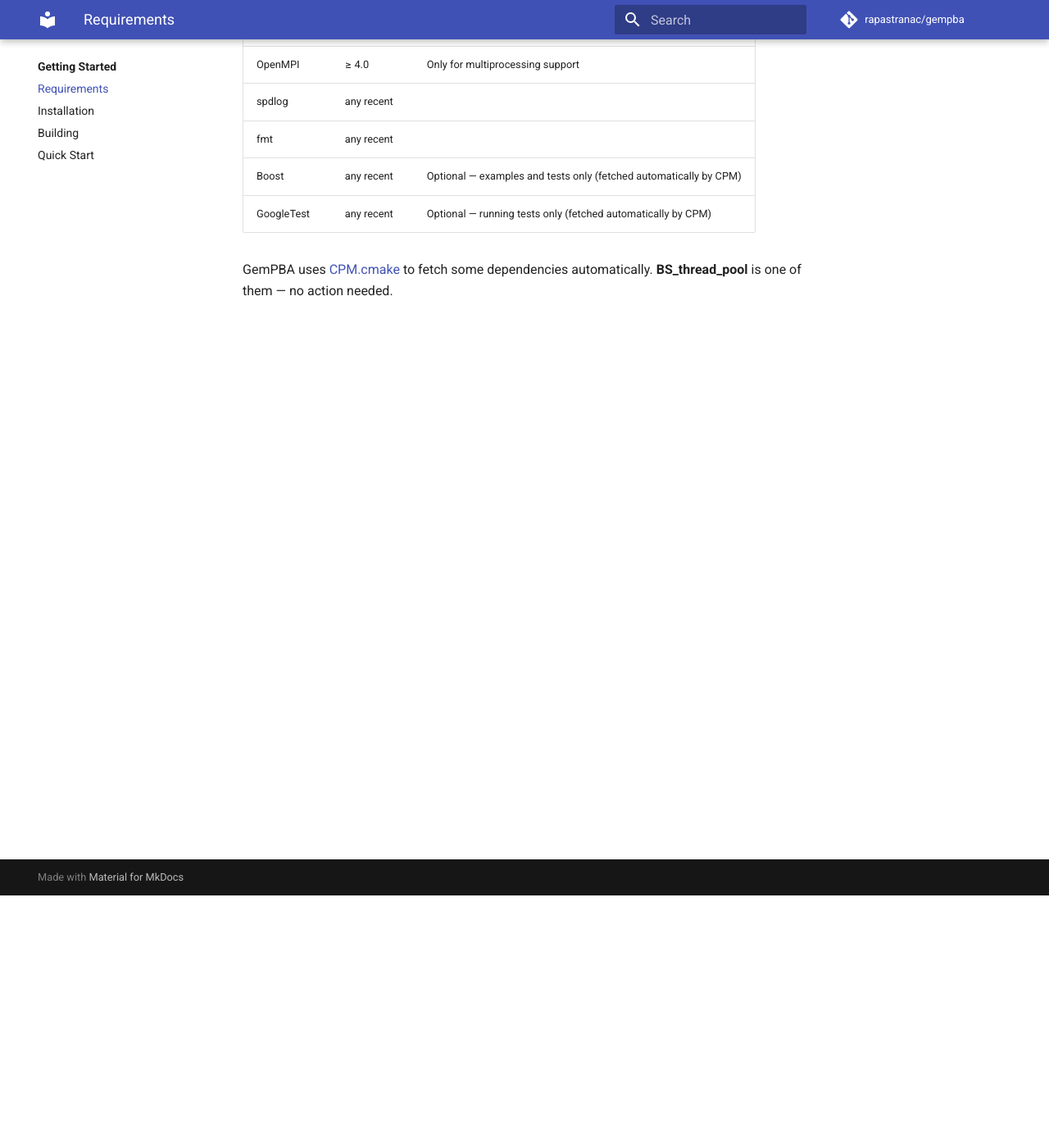
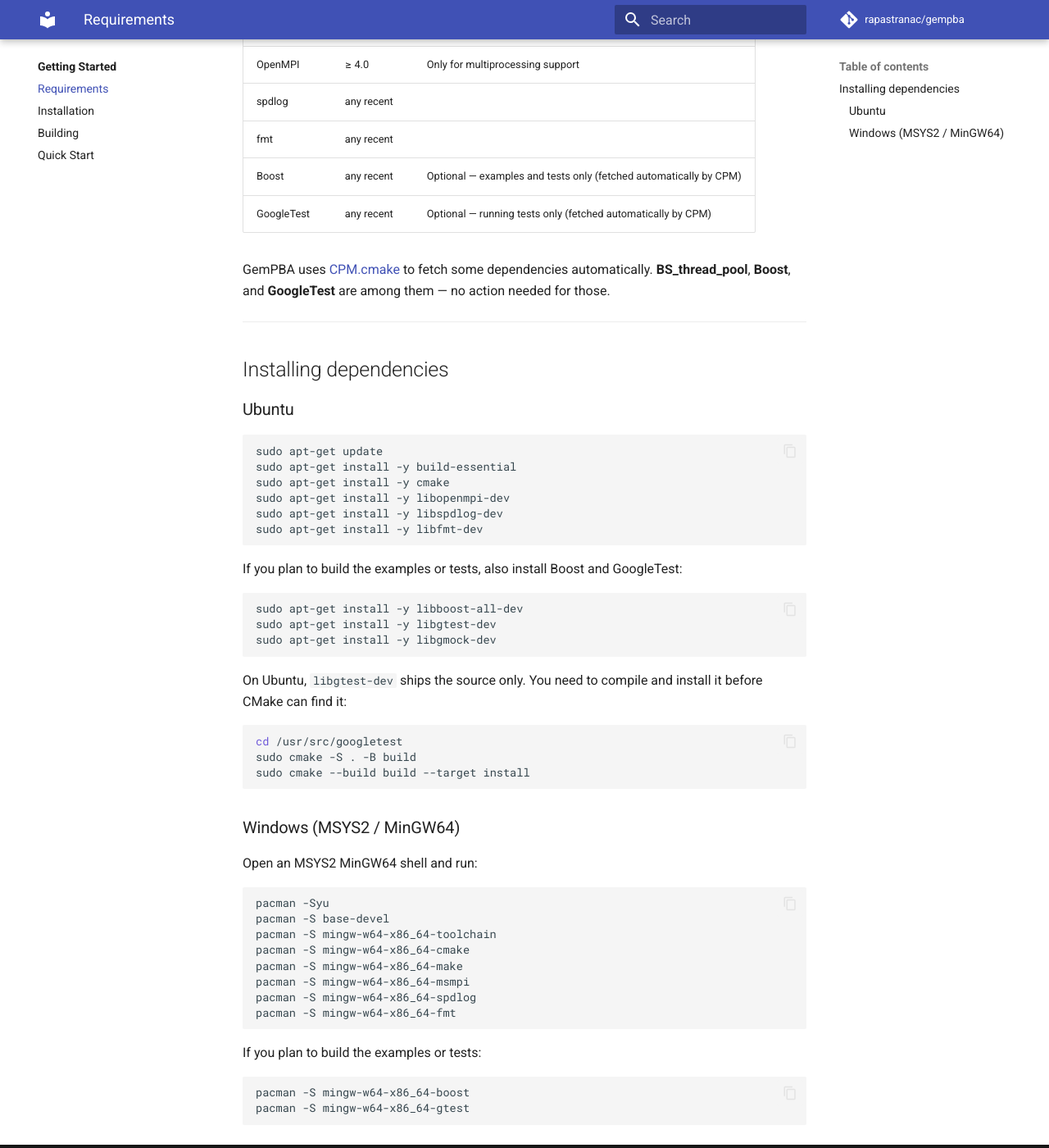
Before and after one commit to rapastranac/gempba-docs, an MkDocs documentation site: the page built from docs/getting-started/requirements.md, in a window 1280 px wide and 1400 px high, scrolled down 308 px. Shown: the whole window at 82% size. Built offline with MkDocs 1.6.1 and Material for MkDocs 9.7.7, drawn with Linux system fonts in a browser that asks for light colours; comment, search, counter and statistics services are not loaded.

Commit message:
#8 Add dependency installation instructions for Ubuntu and Windows

````diff
--- a/docs/getting-started/requirements.md
+++ b/docs/getting-started/requirements.md
@@ -10,4 +10,57 @@
 | Boost | any recent | Optional — examples and tests only (fetched automatically by CPM) |
 | GoogleTest | any recent | Optional — running tests only (fetched automatically by CPM) |
 
-GemPBA uses [CPM.cmake](https://github.com/cpm-cmake/CPM.cmake) to fetch some dependencies automatically. **BS_thread_pool** is one of them — no action needed.
+GemPBA uses [CPM.cmake](https://github.com/cpm-cmake/CPM.cmake) to fetch some dependencies automatically. **BS_thread_pool**, **Boost**, and **GoogleTest** are among them — no action needed for those.
+
+---
+
+## Installing dependencies
+
+### Ubuntu
+
+```bash
+sudo apt-get update
+sudo apt-get install -y build-essential
+sudo apt-get install -y cmake
+sudo apt-get install -y libopenmpi-dev
+sudo apt-get install -y libspdlog-dev
+sudo apt-get install -y libfmt-dev
+```
+
+If you plan to build the examples or tests, also install Boost and GoogleTest:
+
+```bash
+sudo apt-get install -y libboost-all-dev
+sudo apt-get install -y libgtest-dev
+sudo apt-get install -y libgmock-dev
+```
+
+On Ubuntu, `libgtest-dev` ships the source only. You need to compile and install it before CMake can find it:
+
+```bash
+cd /usr/src/googletest
+sudo cmake -S . -B build
+sudo cmake --build build --target install
+```
+
+### Windows (MSYS2 / MinGW64)
+
+Open an MSYS2 MinGW64 shell and run:
+
+```bash
+pacman -Syu
+pacman -S base-devel
+pacman -S mingw-w64-x86_64-toolchain
+pacman -S mingw-w64-x86_64-cmake
+pacman -S mingw-w64-x86_64-make
+pacman -S mingw-w64-x86_64-msmpi
+pacman -S mingw-w64-x86_64-spdlog
+pacman -S mingw-w64-x86_64-fmt
+```
+
+If you plan to build the examples or tests:
+
+```bash
+pacman -S mingw-w64-x86_64-boost
+pacman -S mingw-w64-x86_64-gtest
+```
````
